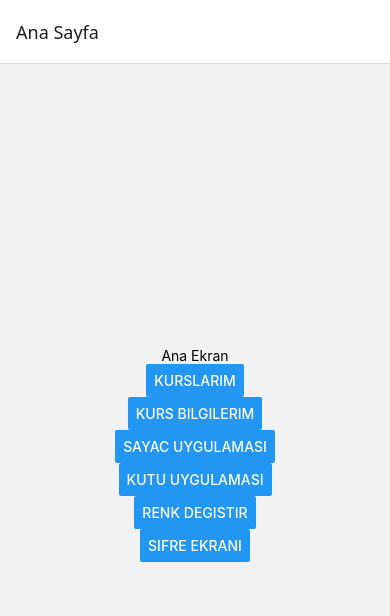
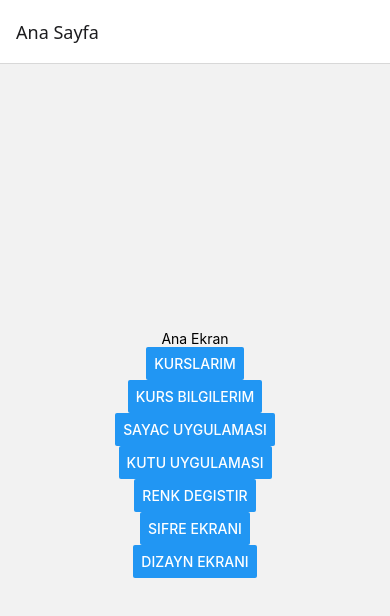
Before and after one commit to 1ahmetbb/Component, a React Native app: screen / in a window 390 px wide. Shown: the top 616 px of the page. Built offline with nearby package versions, Linux system fonts and the light colour scheme.

Commit message:
Updated remote to new repo name

```diff
--- a/App.js
+++ b/App.js
@@ -8,6 +8,7 @@
 import BoxScreen from "./src/screens/BoxScreen.js";
 import ColorChangeScreen from "./src/screens/ColorChangeScreen.js";
 import PasswordScreen from "./src/screens/PasswordScreen.js";
+import DesingScreen from "./src/screens/DesingScreen.js";
 
 const Stack = createNativeStackNavigator();
 export default function App() {
@@ -21,6 +22,7 @@
         <Stack.Screen name="Kutu Uygulamasi" component={BoxScreen} />
         <Stack.Screen name="Renk Degistir" component={ColorChangeScreen} />
         <Stack.Screen name="Sifre Ekrani" component={PasswordScreen} />
+        <Stack.Screen name="Dizayn Ekrani" component={DesingScreen} />
       </Stack.Navigator>
     </NavigationContainer>
   );
--- /dev/null
+++ b/src/screens/DesingScreen.js
@@ -0,0 +1,14 @@
+import { StyleSheet, Text, View } from 'react-native'
+import React from 'react'
+
+export default function DesingScreen() {
+  return (
+    <View>
+        <View style={{width:50, height:50, backgroundColor:'blue'}} />
+        <View style={{width:100, height:100, backgroundColor:'yellow'}} />
+        <View style={{width:150, height:150, backgroundColor:'green'}} />
+    </View>
+  )
+}
+
+const styles = StyleSheet.create({})
--- a/src/screens/homeScreen.js
+++ b/src/screens/homeScreen.js
@@ -33,6 +33,11 @@
         title="Sifre Ekrani"
         onPress={() => navigation.navigate("Sifre Ekrani")}
       />
+
+      <Button
+        title="Dizayn Ekrani"
+        onPress={()=> navigation.navigate("Dizayn Ekrani")}
+      />
     </View>
   );
 }
```
